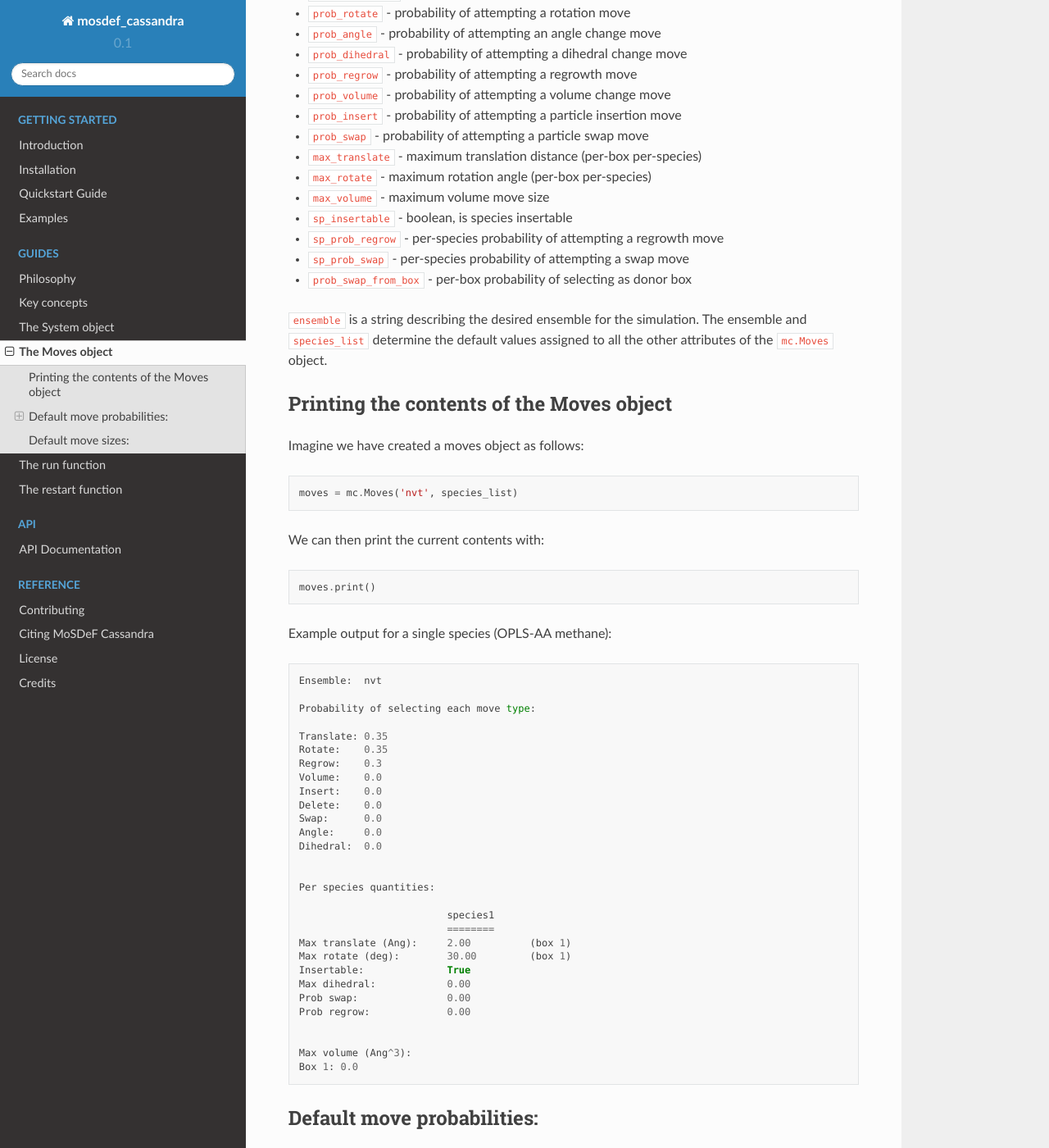
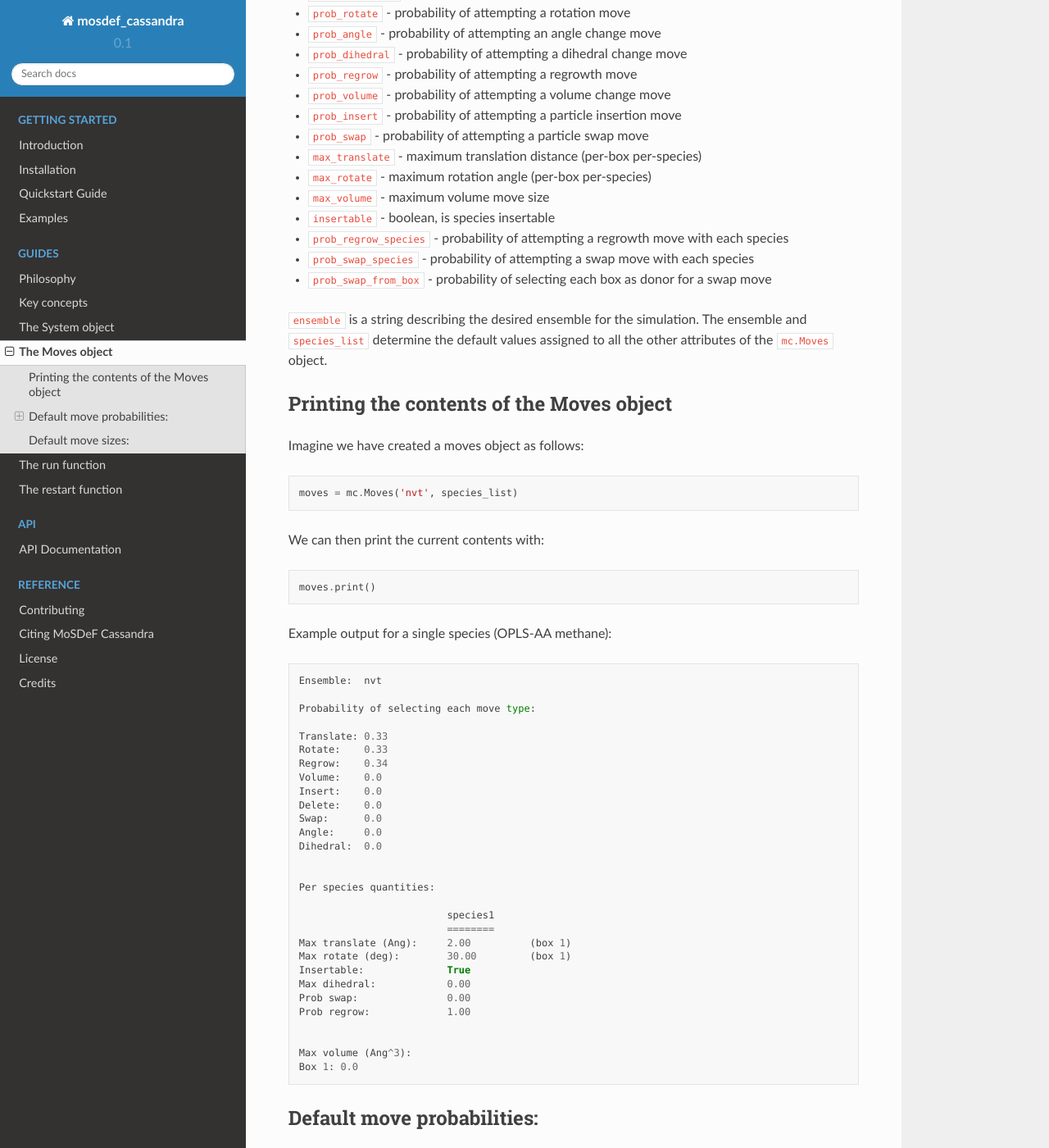
Before and after one commit to MaginnGroup/mosdef_cassandra, a Sphinx documentation site: the page built from docs/source/guides/moves.rst, in a window 1280 px wide and 1400 px high, scrolled down 255 px. Shown: the whole window at 82% size. Built offline with Sphinx 7.4.7 and the Read the Docs theme 2.0.0, drawn with Linux system fonts in a browser that asks for light colours; some of the changed text lies outside the part shown.

Commit message:
Update default move probs

```diff
--- a/docs/source/guides/moves.rst
+++ b/docs/source/guides/moves.rst
@@ -15,10 +15,10 @@
 * ``max_translate`` - maximum translation distance (per-box per-species)
 * ``max_rotate`` - maximum rotation angle (per-box per-species)
 * ``max_volume`` - maximum volume move size
-* ``sp_insertable`` - boolean, is species insertable
-* ``sp_prob_regrow`` - per-species probability of attempting a regrowth move
-* ``sp_prob_swap`` - per-species probability of attempting a swap move
-* ``prob_swap_from_box`` - per-box probability of selecting as donor box
+* ``insertable`` - boolean, is species insertable
+* ``prob_regrow_species`` - probability of attempting a regrowth move with each species
+* ``prob_swap_species`` - probability of attempting a swap move with each species
+* ``prob_swap_from_box`` - probability of selecting each box as donor for a swap move
 
 ``ensemble`` is a string describing the desired ensemble for the simulation. The
 ensemble and ``species_list`` determine the default values assigned to all the
@@ -47,9 +47,9 @@
 
   Probability of selecting each move type:
 
-  Translate: 0.35
-  Rotate:    0.35
-  Regrow:    0.3
+  Translate: 0.33
+  Rotate:    0.33
+  Regrow:    0.34
   Volume:    0.0
   Insert:    0.0
   Delete:    0.0
@@ -67,7 +67,7 @@
   Insertable:              True
   Max dihedral:            0.00
   Prob swap:               0.00
-  Prob regrow:             0.00
+  Prob regrow:             1.00
 
 
   Max volume (Ang^3):
@@ -87,17 +87,17 @@
 NVT:
 ~~~~
 
-* ``prob_translate = 0.35``
-* ``prob_rotate = 0.35``
-* ``prob_regrow = 0.30``
+* ``prob_translate = 0.33``
+* ``prob_rotate = 0.33``
+* ``prob_regrow = 0.34``
 
 NPT:
 ~~~~
 
-* ``prob_translate = 0.35``
-* ``prob_rotate = 0.34``
-* ``prob_regrow = 0.30``
-* ``prob_volume = 0.02``
+* ``prob_translate = 0.33``
+* ``prob_rotate = 0.33``
+* ``prob_regrow = 0.335``
+* ``prob_volume = 0.005``
 
 GCMC:
 ~~~~~
@@ -114,11 +114,21 @@
 GEMC:
 ~~~~~
 
-* ``prob_translate = 0.29``
-* ``prob_rotate = 0.29``
-* ``prob_regrow = 0.30``
+* ``prob_translate = 0.30``
+* ``prob_rotate = 0.30``
+* ``prob_regrow = 0.295``
 * ``prob_swap = 0.1``
-* ``prob_volume = 0.02``
+* ``prob_volume = 0.005``
+
+GEMC-NPT:
+~~~~~
+
+* ``prob_translate = 0.30``
+* ``prob_rotate = 0.30``
+* ``prob_regrow = 0.295``
+* ``prob_swap = 0.1``
+* ``prob_volume = 0.005``
+
 
 Default move sizes:
 +++++++++++++++++++
```
